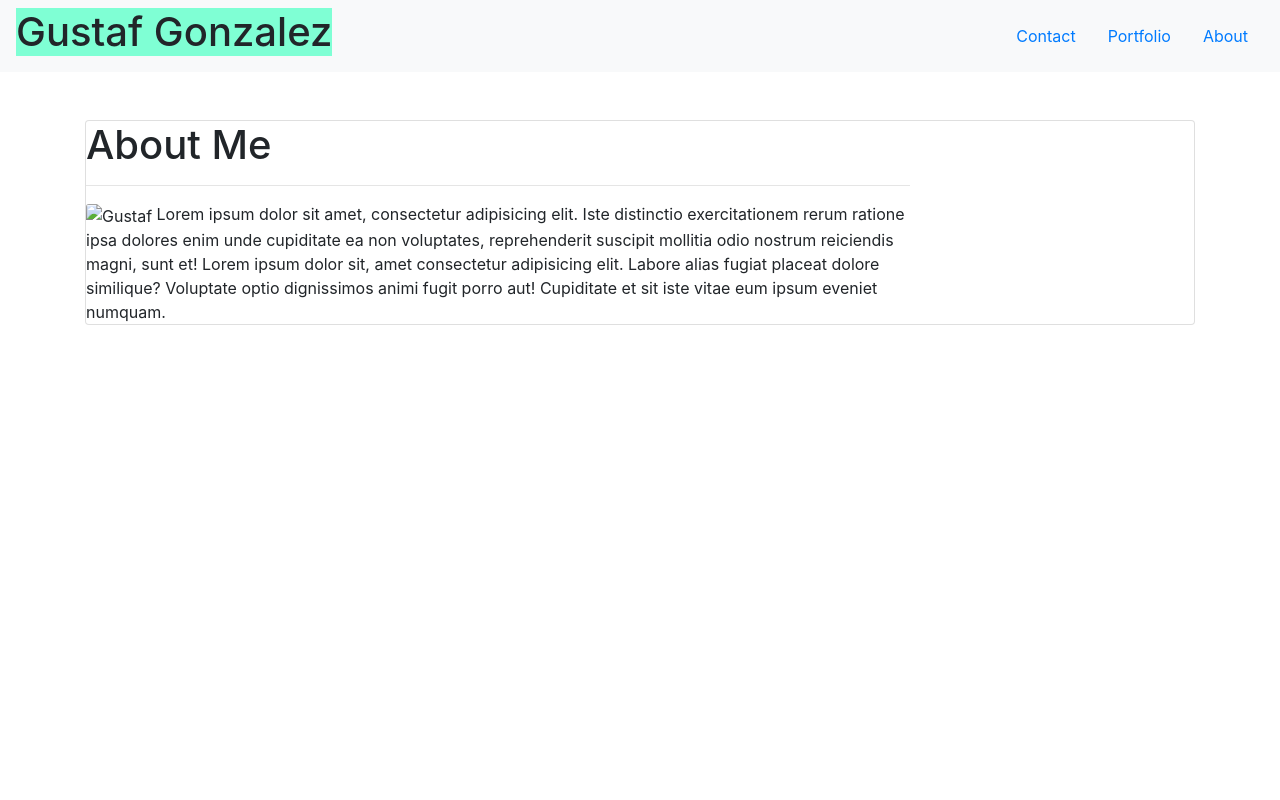
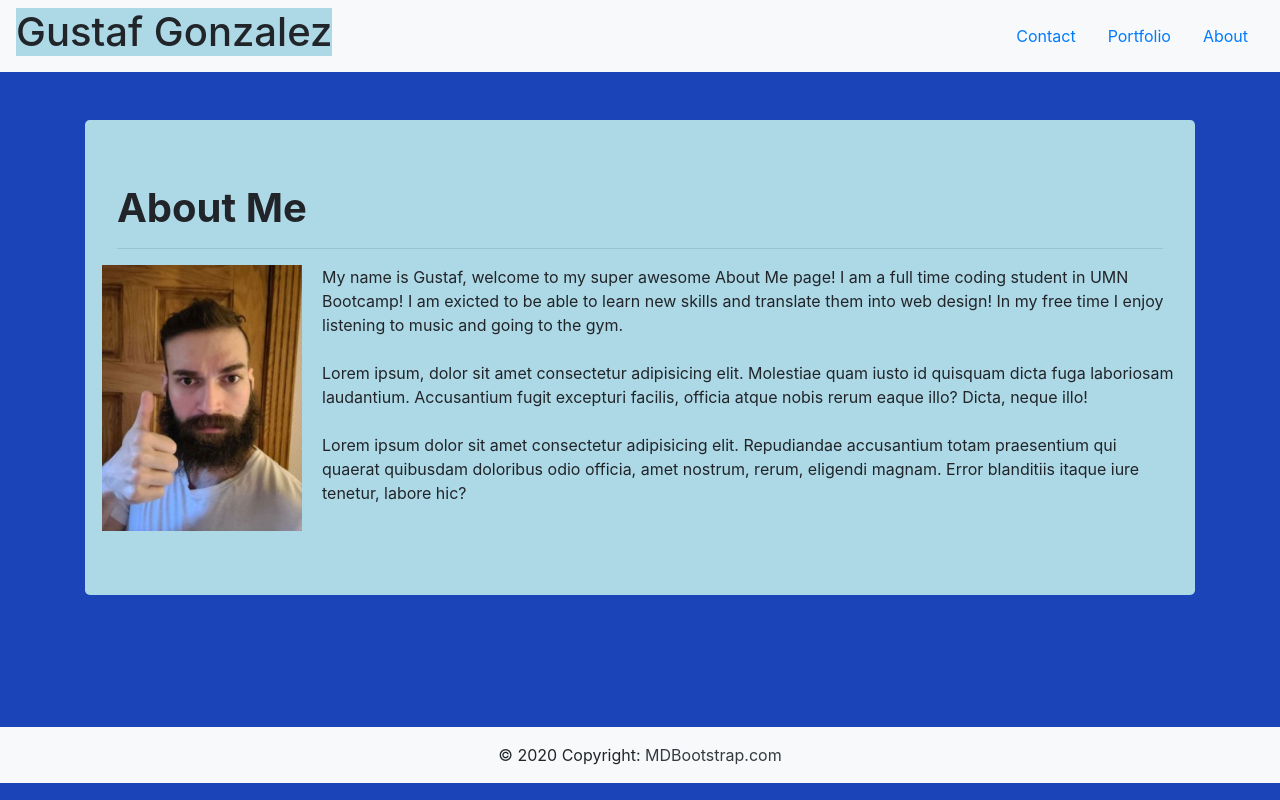
Before and after one commit to Gustaf-987/About-Me, a plain HTML site: page index.html in a window 1280 px wide. Drawn offline with nearby package versions, Linux system fonts and the light colour scheme; files whose address does not match are found by name.

Commit message:
homework update

```diff
--- a/index.html
+++ b/index.html
@@ -6,11 +6,12 @@
     <link rel='stylesheet' href='https://cdn.jsdelivr.net/npm/bootstrap@4.5.3/dist/css/bootstrap.min.css' integrity='sha384-TX8t27EcRE3e/ihU7zmQxVncDAy5uIKz4rEkgIXeMed4M0jlfIDPvg6uqKI2xXr2' crossorigin='anonymous'>
     <script src='https://code.jquery.com/jquery-3.5.1.slim.min.js' integrity='sha384-DfXdz2htPH0lsSSs5nCTpuj/zy4C+OGpamoFVy38MVBnE+IbbVYUew+OrCXaRkfj' crossorigin='anonymous'></script>
     <script src='https://cdn.jsdelivr.net/npm/bootstrap@4.5.3/dist/js/bootstrap.bundle.min.js' integrity='sha384-ho+j7jyWK8fNQe+A12Hb8AhRq26LrZ/JpcUGGOn+Y7RsweNrtN/tE3MoK7ZeZDyx' crossorigin='anonymous'></script>
+    <link rel="stylesheet" href="style.css">
     <title>About Me</title>
 </head>
 <body>
     <nav class="navbar navbar-dark bg-light">
-        <h1 style="background-color:aquamarine">Gustaf Gonzalez</h1>
+        <h1 style="background-color:lightblue" font-weight="bold">Gustaf Gonzalez</h1>
         <ul class="nav justify-content-end">
             <li class="Contact">
               <a class="nav-link" href="contact.html">Contact</a>
@@ -26,32 +27,37 @@
     <br>
     <br>
     <div class="container">
-      <div class="card">
-        <div class="row">
-          <div class="col-md-9">
-            <div class="row">
+      <div class="jumbotron">
+        <div class=row>
           <div class="col-md-12">
-                <h1>About Me</h1>
+            <h1 id="aboutme">About Me</h1>
             <hr>
           </div>
+        <div class=row>
+          <div class="col-md-12">
+            <img class="float-left" src="C:\Users\minneapolis\Desktop\Homework2\Homework2-About-Me\Assets\Images\20201214_091452.jpg" width= "200px" id="myimg">
+            <div class="Text">My name is Gustaf, welcome to my super awesome About Me page! I am a full time coding student in UMN Bootcamp! I am exicted to be able to learn new skills and translate them into web design! In my free time I enjoy listening to music and going to the gym.
+            <br>
+            <br>
+            Lorem ipsum, dolor sit amet consectetur adipisicing elit. Molestiae quam iusto id quisquam dicta fuga laboriosam laudantium. Accusantium fugit excepturi facilis, officia atque nobis rerum eaque illo? Dicta, neque illo!
+            <br>
+            <br>
+            Lorem ipsum dolor sit amet consectetur adipisicing elit. Repudiandae accusantium totam praesentium qui quaerat quibusdam doloribus odio officia, amet nostrum, rerum, eligendi magnam. Error blanditiis itaque iure tenetur, labore hic?</div>
           </div>
-            <div class="row">
-              <div class="col-md-12">
-                <img src="C:\Users\minneapolis\Pictures\Saved Pictures\20201214_091452.jpg" class="card-img" alt="Gustaf" style="width:200px" class="float-left">
-                Lorem ipsum dolor sit amet, consectetur adipisicing elit. Iste distinctio exercitationem rerum ratione ipsa dolores enim unde cupiditate ea non voluptates, reprehenderit suscipit mollitia odio nostrum reiciendis magni, sunt et! Lorem ipsum dolor sit, amet consectetur adipisicing elit. Labore alias fugiat placeat dolore similique? Voluptate optio dignissimos animi fugit porro aut! Cupiditate et sit iste vitae eum ipsum eveniet numquam.
-
         </div>
-
-
+        </div>
       </div>
     </div>
 
 
 
+  <div class="footer">
+    <footer class="bg-light text-center text-lg-start">
+      <div class="text-center p-3">
+        © 2020 Copyright:
+        <a class="text-dark" href="https://mdbootstrap.com/">MDBootstrap.com</a>
       </div>
+    </footer>
   </div>
-    </div>
-
-
 </body>
 </html>
--- /dev/null
+++ b/style.css
@@ -0,0 +1,25 @@
+body {background-color: rgb(26, 68, 184);}
+
+.jumbotron {
+    background-color: lightblue;
+}
+
+#aboutme {
+    font-weight: bold;
+    font font-family: Arial, "Helvetica Neue", Helvetica, sans-serif;
+}
+
+#myimg {
+    float: left;
+    margin-right: 20px;
+}
+
+.text {
+    float: right;
+    font-family: 'Lucida Sans', 'Lucida Sans Regular', 'Lucida Grande', 'Lucida Sans Unicode', Geneva, Verdana, sans-serif;
+    font-weight: bold;
+}
+
+.footer {
+    padding-top: 100px;
+}
```
Also changed, not shown: Assets/Images/20201214_091452.jpg (added). Lines whose indentation alone changed are shown as unchanged.
